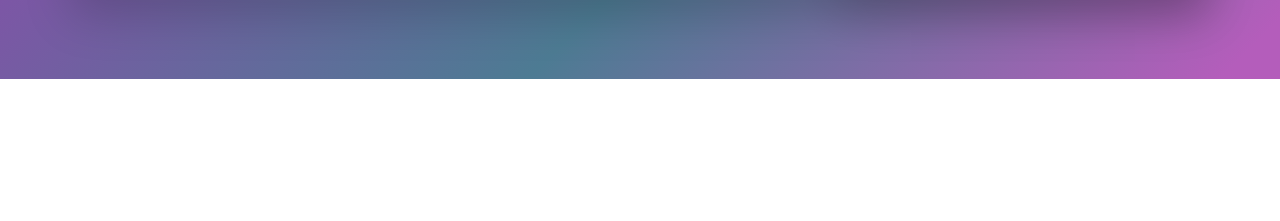
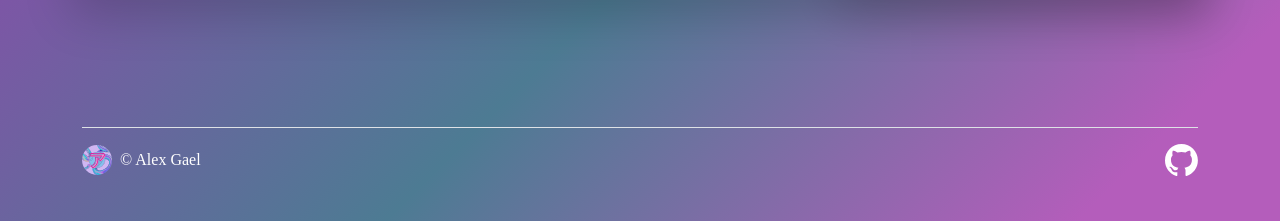
Before and after one commit to AlexanderJGael/react-developer-webpage, a React (Vite) app: page / in a window 1280 px wide. Shown: the part 887-1108 px from the top of the page. Before the commit the page ends 966 px from the top, so only its background shows below. Built offline with nearby package versions, Linux system fonts and the light colour scheme; a web font is replaced by a local one.

Commit message:
added footer

```diff
--- a/src/App.jsx
+++ b/src/App.jsx
@@ -2,12 +2,14 @@ import React from 'react'
 import './App.css'
 import { Outlet } from 'react-router-dom'
 import Header from './components/Header'
+import Footer from './components/Footer'
 
 function App() {
   return (
     <>
       <Header />
       <Outlet />
+      <Footer />
     </>
   )
 }
--- a/src/components/Footer.jsx
+++ b/src/components/Footer.jsx
@@ -1 +1,25 @@
 import React from "react";
+import './css/footer.css'
+import githubLogoWhite from '../assets/github-mark-white.svg'
+import allyLogo from '../assets/logo.svg'
+
+export default function Footer() {
+    return (
+        <section className="footer">
+            <div className="container">
+            <footer className="d-flex flex-wrap justify-content-between align-items-center py-3 border-top">
+                <div className="col-md-4 d-flex align-items-center">
+                <a href="/" className="mb-3 me-2 mb-md-0 text-body-secondary text-decoration-none lh-1">
+                    <img src={allyLogo} className="bi img-fluid  rounded-circle" width="30" height="24" />
+                </a>
+                <span className="mb-3 mb-md-0 text-body-light">© Alex Gael</span>
+                </div>
+
+                <ul className="nav col-md-4 align-items-center justify-content-end list-unstyled d-flex">
+                <li className="ms-3"><a className="text-body-secondary" href="http://github.com/AlexanderJGael"><img className="bi img-fluid" width="33" height="33" src={githubLogoWhite} alt='GitHub Logo'/></a></li>
+                </ul>
+            </footer>
+            </div>
+        </section>
+    )
+}
--- /dev/null
+++ b/src/components/css/footer.css
@@ -0,0 +1,4 @@
+.footer {
+    padding-top: 80px;
+    padding-bottom: 0px;
+}
```
Also changed, not shown: src/assets/logo.svg.
